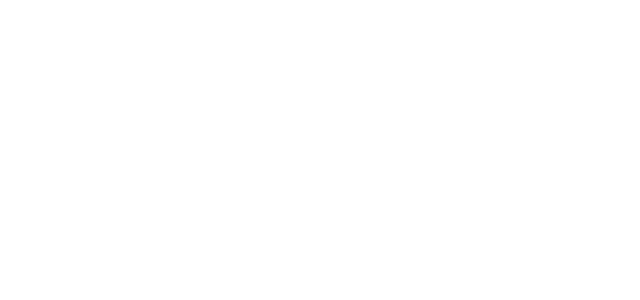
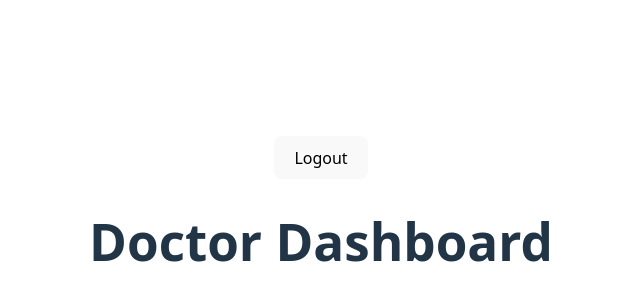
Before and after one commit to OmkumarMangukiya/patient-tracker, a React (Vite) app: page /doctor/dashboard in a window 1280 px wide. Before the commit this address had no page. Shown: the part 180-480 px from the top of the page, without its empty margins (319-959 px from the left). Built offline with nearby package versions, Linux system fonts and the light colour scheme; the HTML template or start-up script is replaced by a standard one.

Commit message:
dashboard init

```diff
--- a/src/App.jsx
+++ b/src/App.jsx
@@ -2,17 +2,35 @@
 import { BrowserRouter, Route, Routes, useLocation } from 'react-router-dom';
 import Signup from './pages/Signup';
 import Signin from './pages/Signin';
+import DoctorDashboard from './pages/DoctorDashboard';
+import PatientDashboard from './pages/PatientDashboard';
+
+// Create a header component that uses location
+function Header() {
+  const location = useLocation();
+  const showLogout = location.pathname !== '/' && location.pathname !== '/signup';
+
+  return showLogout ? (
+    <header>
+      <button onClick={() => {
+        localStorage.clear();
+        window.location.href = "/"; // Redirect to signin page after logout
+      }}>Logout</button>
+    </header>
+  ) : null;
+}
+
 function App() {
-
   return (
-    <>
     <BrowserRouter>
+      <Header />
       <Routes>
+        <Route path="/" element={<Signin/>}/>
         <Route path="/signup" element={<Signup/>}/>
-        <Route path="/" element={<Signin/>}/>
+        <Route path="/patient/dashboard" element={<PatientDashboard/>}/>
+        <Route path="/doctor/dashboard" element={<DoctorDashboard/>}/>
       </Routes>
     </BrowserRouter>
-    </>
   );
 }
 
--- /dev/null
+++ b/src/pages/DoctorDashboard.jsx
@@ -0,0 +1,8 @@
+function DoctorDashboard() {
+  return (
+    <div>
+      <h1>Doctor Dashboard</h1>
+    </div>
+  );
+}
+export default DoctorDashboard;
--- /dev/null
+++ b/src/pages/PatientDashboard.jsx
@@ -0,0 +1,8 @@
+function PatientDashboard(){
+    return(
+        <>
+            <h1>Patient Dashboard</h1>
+        </>
+    )
+}
+export default PatientDashboard;
--- a/src/pages/Signin.jsx
+++ b/src/pages/Signin.jsx
@@ -14,6 +14,12 @@
         })
         localStorage.setItem('token',response.data.token);
         localStorage.setItem('role',response.data.role);
+        if(response.data.role === 'patient'){
+            navigate('/patient/dashboard');
+        }
+        else{
+            navigate('/doctor/dashboard');
+        }
     }
     return(
         <>
--- a/src/pages/Signup.jsx
+++ b/src/pages/Signup.jsx
@@ -29,6 +29,8 @@
             console.log(response);
             localStorage.setItem('token',response.token);
             localStorage.setItem('role',response.role);
+                navigate('/patient/dashboard');
+
         } else if(role === 'doctor'){
             const reponse = await fetch('http://localhost:8000/signup',{
                 method:'POST',
@@ -45,6 +47,7 @@
             });
             localStorage.setItem('token',response.token);
             localStorage.setItem('role',response.role);
+            navigate('/doctor/dashboard');
         }
     }
     return(
```
